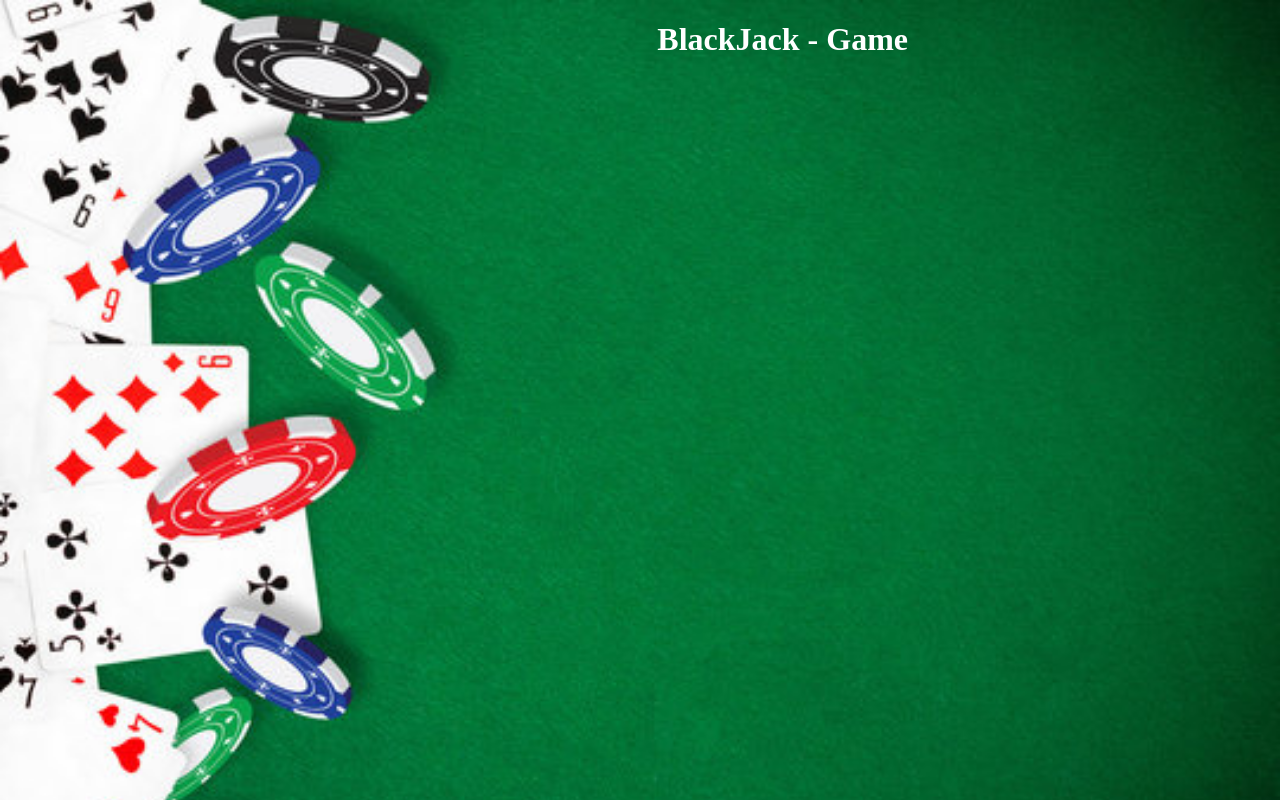
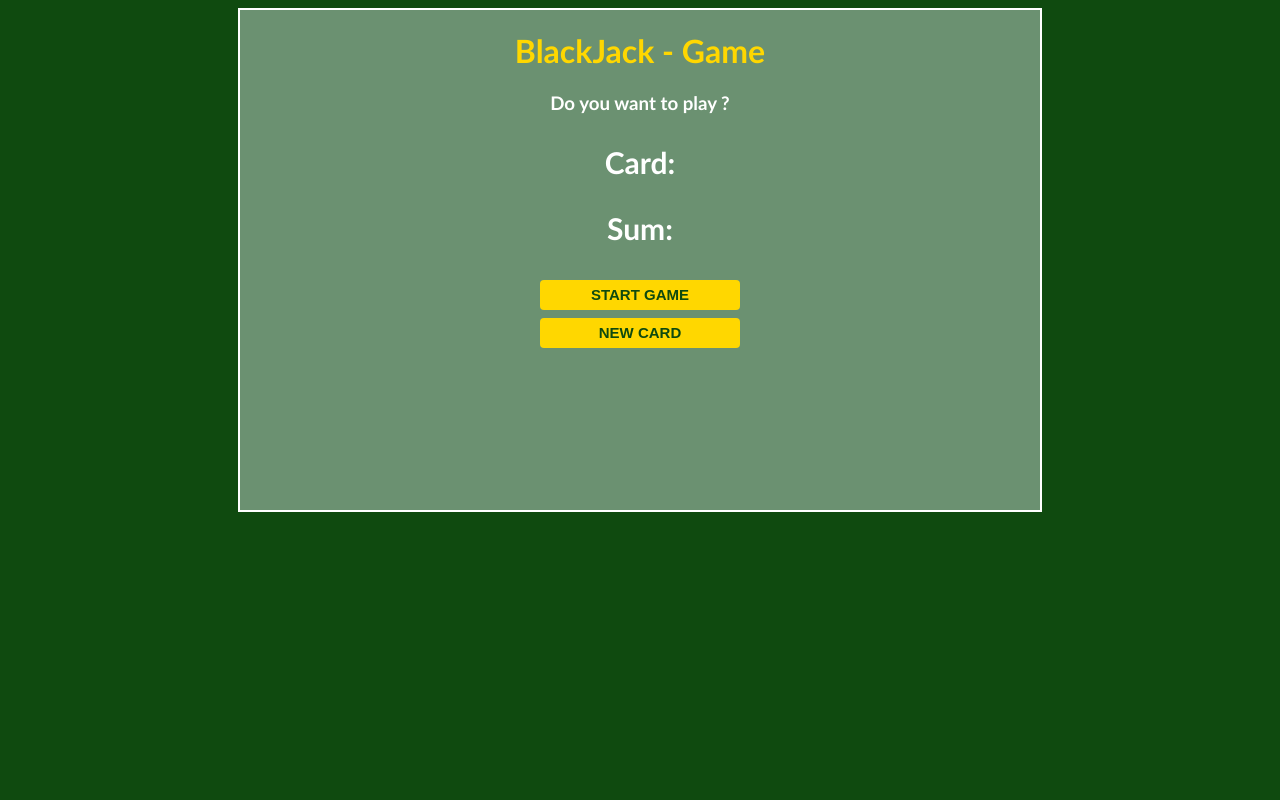
Before and after one commit to adityag28/BlackJack-Game, a plain HTML site: page index.html in a window 1280 px wide. Drawn offline with Linux system fonts and the light colour scheme.

Commit message:
Updated html, css and js.
I have updated event listner and id's in html, updated concepts in js and added styling in css.

```diff
--- a/index.html
+++ b/index.html
@@ -7,6 +7,14 @@
     <link rel="stylesheet" href="style.css" />
   </head>
   <body>
-    <h1>BlackJack - Game</h1>
+    <div class="main">
+      <h1>BlackJack - Game</h1>
+      <h3 id="msg-cn">Do you want to play ?</h3>
+      <p id="card-bt">Card:</p>
+      <p id="sum-cn">Sum:</p>
+      <button onclick="cardStart()">START GAME</button><br />
+      <button>NEW CARD</button>
+    </div>
+    <script src="index.js"></script>
   </body>
 </html>
--- a/index.js
+++ b/index.js
@@ -0,0 +1,19 @@
+let cardOne = 10;
+let cardTwo = 1;
+sum = cardOne + cardTwo;
+let message = "";
+let cardBt = document.querySelector("#card-bt");
+let cardMsg = document.querySelector("#msg-cn");
+let cardSum = document.querySelector("#sum-cn");
+function cardStart() {
+  cardBt.textContent += cardOne + " " + cardTwo;
+  cardSum.textContent += sum;
+  if (sum < 20) {
+    message = "Do you want to draw a new card ?";
+  } else if (sum === 21) {
+    message = "You've got Blackjack!";
+  } else {
+    message = "You're out of the game!";
+  }
+  cardMsg.textContent = message;
+}
--- a/style.css
+++ b/style.css
@@ -1,10 +1,36 @@
 body {
-  background-image: url(images/bg-blackjack.jpg);
+  background-color: rgb(15, 74, 15);
   background-size: cover;
-  text-align: right;
+  text-align: center;
   color: white;
+  background-repeat: no-repeat;
+  font-family: "Trebuchet MS", "Lucida Sans Unicode", "Lucida Grande",
+    "Lucida Sans", Arial, sans-serif;
+}
+.main {
+  border: 2px solid;
+  background-color: rgba(240, 248, 255, 0.409);
   min-width: 600px;
-  max-width: 900px;
-  background-repeat: no-repeat;
-  /* background-position: center; */
+  max-width: 800px;
+  margin: auto;
+  height: 500px;
 }
+p {
+  font-size: 30px;
+  font-weight: bold;
+}
+button {
+  width: 200px;
+  background-color: gold;
+  height: 30px;
+  border: none;
+  border-radius: 4px;
+  margin-top: 4px;
+  margin-bottom: 4px;
+  color: rgb(15, 74, 15);
+  font-weight: bold;
+  font-size: 15px;
+}
+h1 {
+  color: gold;
+}
```
Also changed, not shown: images/bg.jpg (added).
